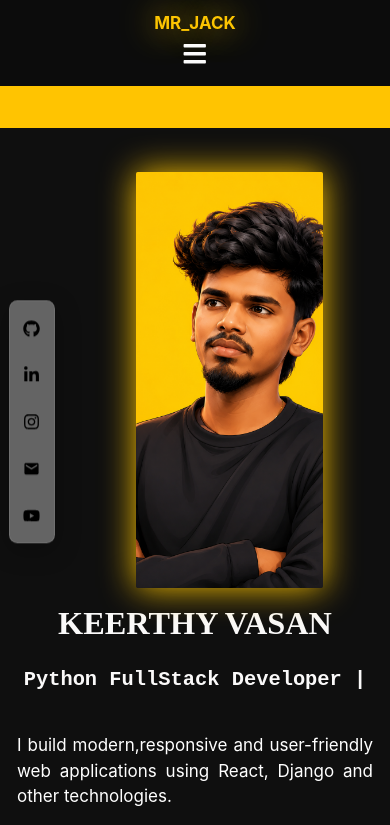
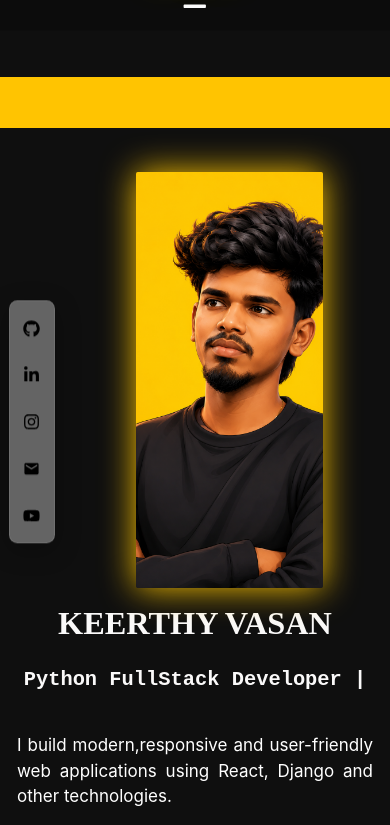
Before and after one commit to keerthy-07/my-app, a React (Create React App) app: page / in a window 390 px wide. Shown: the top 825 px of the page. Built offline with nearby package versions, Linux system fonts and the light colour scheme.

Commit message:
updated responsive head and socialbar

```diff
--- a/src/components/socialbar/socialbar.css
+++ b/src/components/socialbar/socialbar.css
@@ -57,6 +57,7 @@
         flex-direction:column;
         padding:15px;
         text-align:center;
+        transform: translateY(-50%);
     }
 
     .head h2{
```
